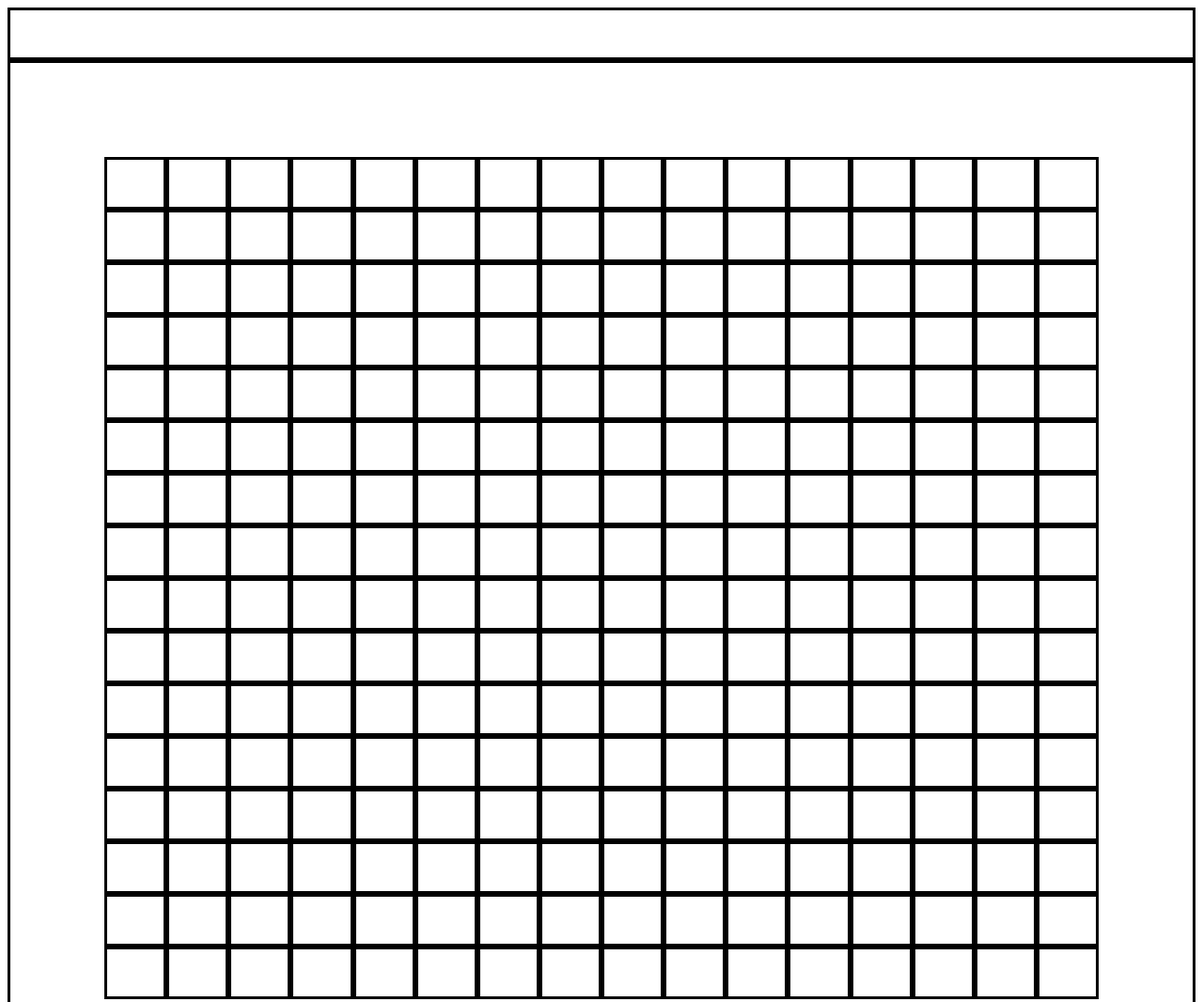
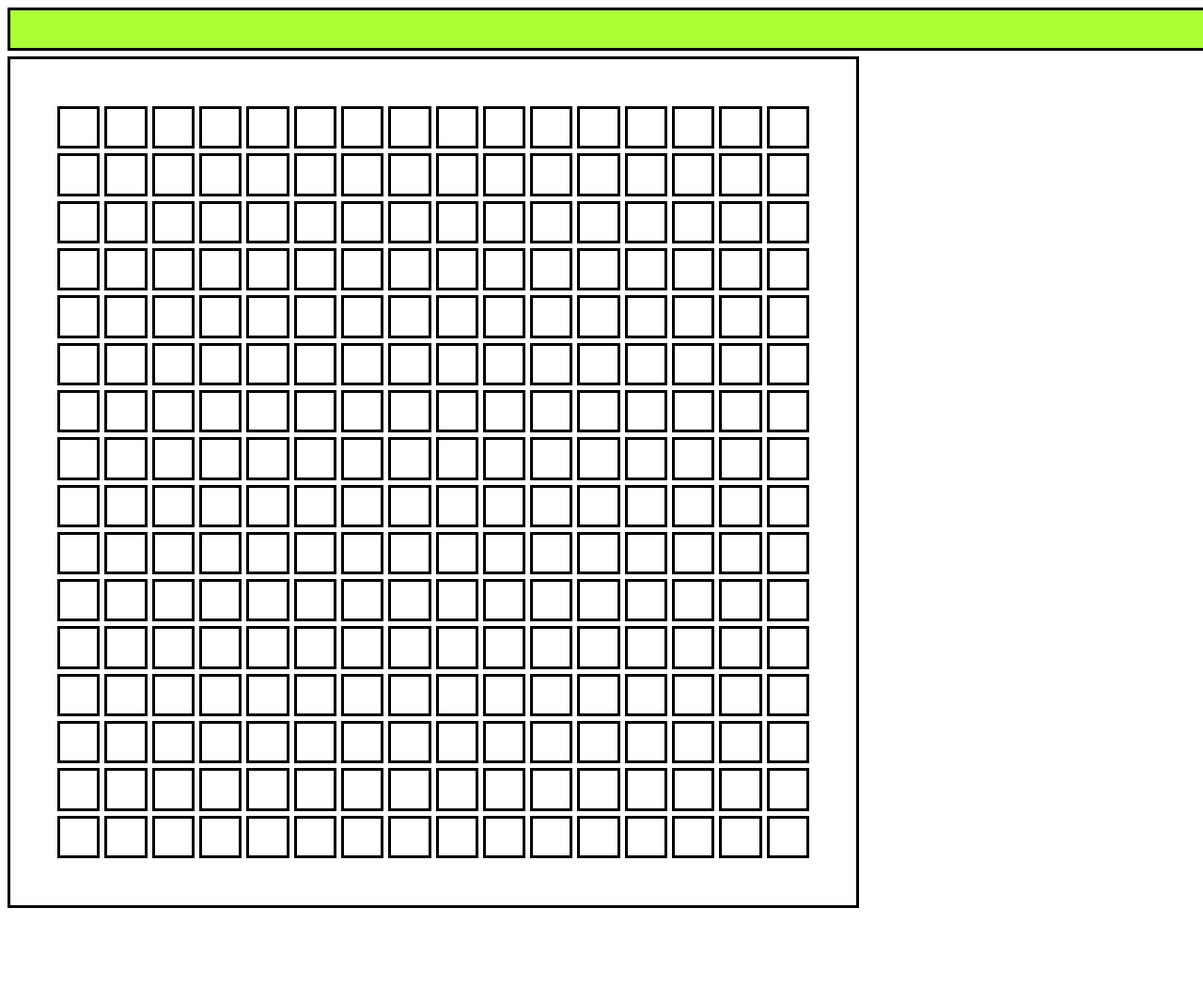
Before and after one commit to Lrhule/SketchPad, a plain HTML site: page index.html in a window 1280 px wide. Shown: the top 1066 px of the page at 94% size. After the commit the page ends 800 px from the top, so only its background shows below. Drawn offline with Linux system fonts and the light colour scheme.

Commit message:
added navbar and change color logic and event listener for mouseover

```diff
--- a/script.js
+++ b/script.js
@@ -2,15 +2,25 @@ let colNum = 16;
 let rowNum = 16;
 
 let grid = document.getElementById("container")
-grid.setAttribute("style", "grid-template-columns: repeat(" + colNum + ", 1fr); grid-template-rows: repeat(" + colNum + ", 1fr);")
+grid.setAttribute("style", "grid-template-columns: repeat(" + colNum + ", 1fr); grid-template-rows: repeat(" + rowNum + ", 1fr);")
 
 
 
 function genGrid() {
 	for (var i = 0; i < (colNum * rowNum); i++){
 		let cells = document.createElement("div")
+		cells.setAttribute("id","cell" + i)
 		grid.appendChild(cells);
+		curr = 'cell' + i;
+		document.getElementById(curr).addEventListener("mouseover", changeColor);
 	}
 }
 
+function changeColor(event) {
+	this.style.backgroundColor = 'red';
+}
+
+
+
+
 genGrid();
--- a/style.css
+++ b/style.css
@@ -1,10 +1,26 @@
 #container {
 	display: grid;
-	padding: 100px;
-	height: auto;
+	grid-gap: 5px;
+	padding: 50px;
+	position: fixed;
+	top: 60px;
+	height: 800px;
+	width: 800px;
 
+}
+#container div {
+	height: 1fr;
+	width: 1fr;
 }
 div {
 	border: solid;
-	height: 50px;
 }
+.input {
+	height: 40px;
+	position: fixed;
+	width: 100%;
+	margin: 0px;
+	padding: 0px;
+	background-color: #acff33;
+
+}
```
